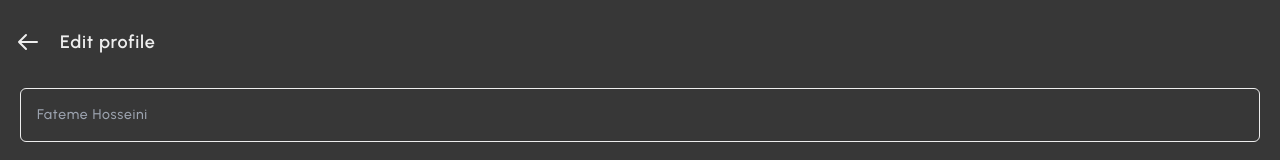
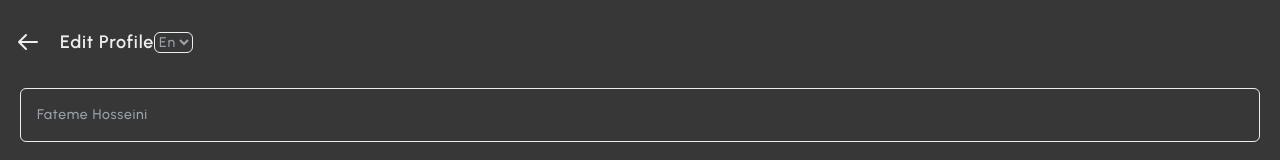
Before and after one commit to arshiiaww/Paklean-test, a React (Vite) app: page /edit-profile in a window 1280 px wide. Shown: the top 160 px of the page. Built offline with nearby package versions, Linux system fonts and the light colour scheme.

Commit message:
Implemented i18n (language internationalization + styling

```diff
--- a/package.json
+++ b/package.json
@@ -10,10 +10,12 @@
     "preview": "vite preview"
   },
   "dependencies": {
+    "i18next": "^23.11.3",
     "localforage": "^1.10.0",
     "match-sorter": "^6.3.4",
     "react": "^18.2.0",
     "react-dom": "^18.2.0",
+    "react-i18next": "^14.1.1",
     "react-icons": "^5.2.0",
     "react-router-dom": "^6.23.0",
     "sort-by": "^0.0.2"
--- /dev/null
+++ b/public/locales/en.json
@@ -0,0 +1,18 @@
+{
+  "profile": {
+    "title": "Profile",
+    "editProfile": "Edit Profile",
+    "payment": "Payment",
+    "security": "Security",
+    "logout": "Logout",
+    "log-out": "Log out",
+    "question": "Are you sure you want to log out?",
+    "cancel": "Cancel",
+    "yes": "Yes, log out"
+  },
+  "editProfile": {
+    "title": "Edit Profile",
+    "update": "Update",
+    "gender": "Select Gender"
+  }
+}
--- /dev/null
+++ b/public/locales/es.json
@@ -0,0 +1,18 @@
+{
+  "profile": {
+    "title": "Perfil",
+    "editProfile": "Editar Perfil",
+    "payment": "Pago",
+    "security": "Seguridad",
+    "logout": "Cerrar Sesión",
+    "log-out": "Cerrar Sesión",
+    "question": "¿Estás seguro de que quieres cerrar sesión?",
+    "cancel": "Cancelar",
+    "yes": "Sí, cerrar sesión"
+  },
+  "editProfile": {
+    "title": "Editar Perfil",
+    "update": "actualizar",
+    "gender": "Seleccione género"
+  }
+}
--- a/src/components/Dropdown.tsx
+++ b/src/components/Dropdown.tsx
@@ -1,4 +1,5 @@
 import React from 'react';
+import { useTranslation } from 'react-i18next';
 
 interface DropdownProps {
   formData: { value: string };
@@ -12,10 +13,14 @@ const Dropdown: React.FC<DropdownProps> = ({ formData, onChange, options }) => {
     onChange(newValue);
   };
 
+      // i18n
+      const { t, i18n } = useTranslation();
+
+
   return (
     <div>
       <select value={formData.value} onChange={handleDropdownChange} className='block w-full rounded-md bg-gray outline-none border border-[#EEEEEE] p-4 text-sm mb-5'>
-        <option value="">Select Gender</option>
+        <option value="">{t("editProfile.gender")}</option>
         {options.map((option) => (
           <option key={option} value={option}>
             {option}
--- /dev/null
+++ b/src/i18n.js
@@ -0,0 +1,19 @@
+import i18n from 'i18next';
+import { initReactI18next } from 'react-i18next';
+
+import enTranslations from '../public/locales/en.json';
+import esTranslations from '../public/locales/es.json';
+
+i18n
+  .use(initReactI18next)
+  .init({
+    resources: {
+      en: { translation: enTranslations },
+      es: { translation: esTranslations },
+    },
+    lng: 'en',
+    fallbackLng: 'en',
+    interpolation: { escapeValue: false },
+  });
+
+export default i18n;
--- a/src/main.tsx
+++ b/src/main.tsx
@@ -2,6 +2,7 @@ import React from 'react';
 import ReactDOM from 'react-dom/client';
 import './assets/styles/index.css';
 import App from './App';
+import './i18n';
 
 ReactDOM.createRoot(document.getElementById('root')!).render(
   <React.StrictMode>
--- a/src/pages/EditProfilePage.tsx
+++ b/src/pages/EditProfilePage.tsx
@@ -5,6 +5,7 @@ import Calendar from "../components/Calendar";
 import Dropdown from "../components/Dropdown";
 import { useNavigate } from "react-router-dom";
 import { IoMailOutline } from "react-icons/io5";
+import { useTranslation } from 'react-i18next';
 
 interface FormData {
     fullName: string;
@@ -37,13 +38,25 @@ const EditProfilePage: React.FC = () => {
         navigate('/');
     };
 
+    // i18n
+    const { t, i18n } = useTranslation();
+
+    const handleLanguageChange = (event: React.ChangeEvent<HTMLSelectElement>) => {
+        const selectedLanguage = event.target.value;
+        i18n.changeLanguage(selectedLanguage);
+    };
+
     return (
         <div className='container mx-auto px-5 py-7'>
             <div className="flex items-center">
                 <Link to="/" className='mr-6'>
                     <HiOutlineArrowLeft className="scale-150" />
                 </Link>
-                <p className='font-semibold text-[17px] lg:text-lg'>Edit profile</p>
+                <p className='font-semibold text-[17px] lg:text-lg'>{t("editProfile.title")}</p>
+                <select className='text-[#9CA3AF] rounded-md bg-gray outline-none border border-[#EEEEEE] text-sm' value={i18n.language} onChange={handleLanguageChange}>
+                    <option value="en">En</option>
+                    <option value="es">Es</option>
+                </select>
             </div>
 
             <form onSubmit={handleSubmit} className='mt-8 text-[#9CA3AF]'>
@@ -89,7 +102,7 @@ const EditProfilePage: React.FC = () => {
                     onChange={(newGender) => setFormData({ ...formData, gender: newGender })}
                     options={['Male', 'Female', 'Other']}
                 />
-                <button className='w-full mx-auto bg-blue text-gray rounded-md p-3 mt-8 text-sm font-black'>Update</button>
+                <button className='w-full mx-auto bg-blue text-gray rounded-md p-3 mt-8 text-sm font-black'>{t("editProfile.update")}</button>
             </form>
         </div>
     );
--- a/src/pages/ProfilePage.tsx
+++ b/src/pages/ProfilePage.tsx
@@ -1,13 +1,12 @@
 import React, { useState, useEffect } from 'react';
 import UserCard from '../components/UserCard';
-// import Logout from '../components/Logout';
 import BottomSheet from '../components/BottomSheet';
 import { Link } from 'react-router-dom';
 import { FaRegUser } from "react-icons/fa6";
 import { AiOutlineSafety } from "react-icons/ai";
 import { CgCreditCard } from "react-icons/cg";
 import { IoLogOutOutline } from "react-icons/io5";
-
+import { useTranslation } from 'react-i18next';
 
 
 
@@ -36,7 +35,6 @@ const ProfilePage: React.FC = () => {
         setIsOpen(!isOpen)
     }
 
-    // const navigate = useNavigate();
 
     const handleLogout = () => {
       // Remove form data from local storage
@@ -46,7 +44,6 @@ const ProfilePage: React.FC = () => {
     };
 
 
-
     useEffect(() => {
         const storedFormData = localStorage.getItem('formData');
         if (storedFormData) {
@@ -54,11 +51,23 @@ const ProfilePage: React.FC = () => {
         }
     }, []);
 
+
+    // i18n
+    const { t, i18n } = useTranslation();
+
+    const handleLanguageChange = (event: React.ChangeEvent<HTMLSelectElement>) => {
+        const selectedLanguage = event.target.value;
+        i18n.changeLanguage(selectedLanguage);
+      };
+
     return (
         <>
         <div className='container mx-auto px-5 py-7 z-[-1]'>
-            <p className='font-semibold text-[17px] lg:text-lg'>Profile</p>
-            {/* <p>En</p> */}
+            <p className='font-semibold text-[17px] lg:text-lg'>{t('profile.title')}</p>
+            <select className='text-[#9CA3AF] rounded-md bg-gray outline-none border border-[#EEEEEE] text-sm' value={i18n.language} onChange={handleLanguageChange}>
+                <option value="en">En</option>
+                <option value="es">Es</option>
+            </select>
             <UserCard fullName={formData.fullName} email={formData.email} />
             <nav className='w-full min-[440px]:w-2/3 sm:w-1/2 lg:w-1/3 xl:w-1/4 min-[440px]:mx-auto'>
                 <ul>
@@ -66,7 +75,7 @@ const ProfilePage: React.FC = () => {
                         <Link to="/edit-profile">
                             <div className='flex items-center text-blue-500 gap-6'>
                                 <FaRegUser className='scale-125 ml-3'/>
-                                <span className=''>Edit Profile</span>
+                                <span className=''>{t('profile.editProfile')}</span>
                             </div>
                         </Link>
                     </li>
@@ -74,7 +83,7 @@ const ProfilePage: React.FC = () => {
                         <Link to="/" >
                             <div className='flex items-center text-blue-500 gap-6'>
                                 <CgCreditCard className=' scale-125 ml-3' />
-                                <span className=''>Payment</span>
+                                <span className=''>{t('profile.payment')}</span>
                             </div>
                         </Link>
                     </li>
@@ -82,25 +91,25 @@ const ProfilePage: React.FC = () => {
                         <Link to="/">
                             <div className='flex items-center text-blue-500 gap-6'>
                                 <AiOutlineSafety className='scale-150 ml-3' />
-                                <span className=''>Security</span>
+                                <span className=''>{t("profile.security")}</span>
                             </div>
                         </Link>
                     </li>
                     <li className='py-3 text-red hover:bg-[#7f1d1d] hover:bg-opacity-35 rounded-md cursor-pointer' onClick={handleIsOpen}>
                         <div className='flex items-center text-blue-500 gap-6'>
                             <IoLogOutOutline className='scale-[1.7] ml-3' />
-                            <span className=''>Logout</span>
+                            <span className=''>{t("profile.logout")}</span>
                         </div>
                         {isOpen &&
                                 <>
                                 <div className='fixed bottom-0 left-0 right-0 bg-gray h-1/3 p-4 transition-transform duration-300 text-white z-[2] rounded-t-[35px]'>
-                                    <h4 className='text-red text-[23px] text-center font-semibold pt-4'>Log out</h4>
-                                    <p className='text-md text-left min-[440px]:text-center mt-5'>Are you sure you want to log out?</p>
+                                    <h4 className='text-red text-[23px] text-center font-semibold pt-4'>{t("profile.log-out")}</h4>
+                                    <p className='text-md text-left min-[440px]:text-center mt-5'>{t("profile.question")}</p>
                                     <div className="flex justify-between mt-4">
                                       <button className="bg-white text-blue font-semibold rounded-md p-3 w-[125px]" onClick={handleIsOpen}>
-                                        Cancel
+                                      {t("profile.cancel")}
                                       </button>
-                                      <button className='bg-blue text-gray font-semibold rounded-md p-3 w-[125px]' onClick={handleLogout}>Yes, logout</button>
+                                      <button className='bg-blue text-gray font-semibold rounded-md p-3 w-[125px]' onClick={handleLogout}>{t("profile.yes")}</button>
                                     </div>
                                 </div>
                                 <div className='flex fixed top-0 left-0 z-[1] w-full h-full bg-white opacity-50'></div>
```
Also changed, not shown: 1 other file (tests, documents, lock files or other folders).
